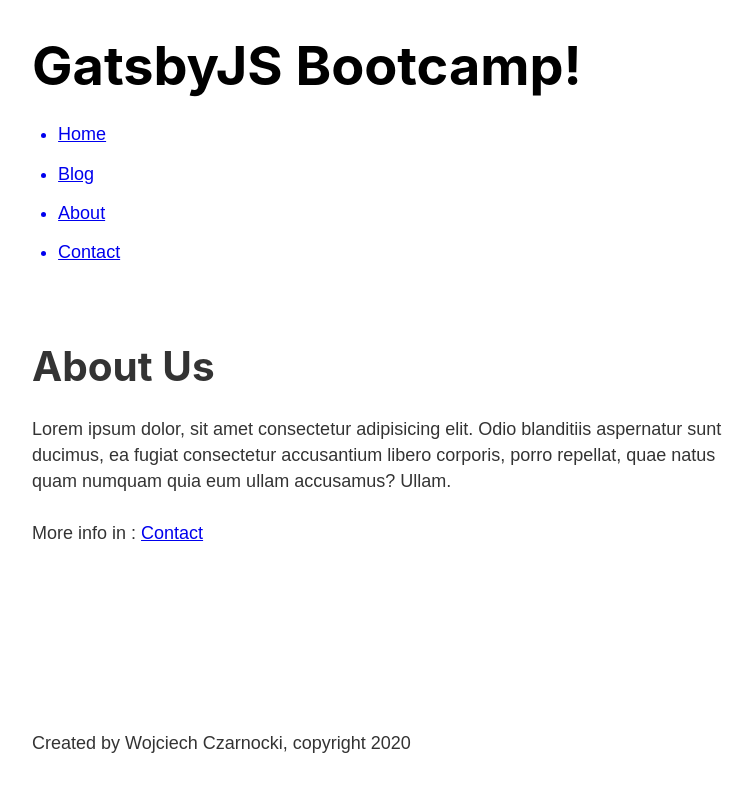
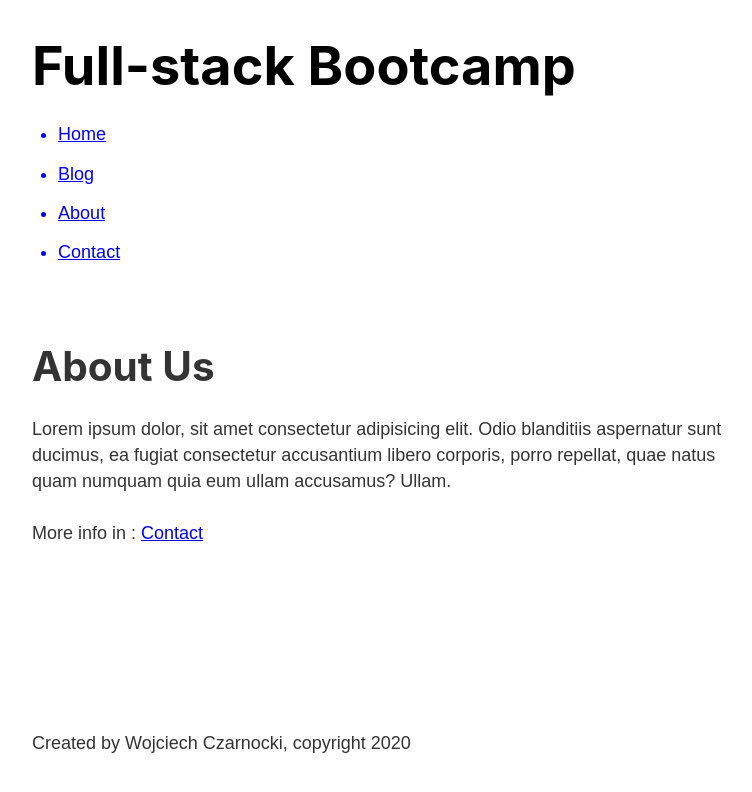
Before and after one commit to caren1/gatsby-intro, a Gatsby site: page /about in a window 1280 px wide. Shown: the whole page, without its empty margins (251-1003 px from the left). Built offline with nearby package versions, Linux system fonts and the light colour scheme; Gatsby itself is replaced by a stand-in of ours.

Commit message:
using gatsby graphql

```diff
--- a/gatsby-config.js
+++ b/gatsby-config.js
@@ -5,6 +5,9 @@
  */
 
 module.exports = {
-  /* Your site config here */
+  siteMetadata: {
+    title: 'Full-stack Bootcamp',
+    author: 'Wojciech Czarnocki'
+  },
   plugins: [`gatsby-plugin-sass`],
 }
--- a/src/components/footer.js
+++ b/src/components/footer.js
@@ -1,9 +1,23 @@
 import React from 'react'
+import { graphql, useStaticQuery } from 'gatsby'
 
 const Footer = () => {
+
+    const data = useStaticQuery(graphql`
+    query {
+        site{
+          siteMetadata{
+            author
+          }
+        }
+      }
+
+    `)
+
+
     return (
         <footer>
-            <p>Created by Wojciech Czarnocki, copyright 2020</p>
+            <p>Created by {data.site.siteMetadata.author}, copyright 2020</p>
         </footer>
     )
 }
--- a/src/components/header.js
+++ b/src/components/header.js
@@ -1,25 +1,55 @@
 import React from "react"
-import { Link } from "gatsby"
+import { Link, graphql, useStaticQuery } from "gatsby"
 
 // css modules practice => recommended way for gatsby
-import headerStyles from './header.module.scss'
+import headerStyles from "./header.module.scss"
 
 const Header = () => {
+  const data = useStaticQuery(graphql`
+    query {
+      site {
+        siteMetadata {
+          title
+        }
+      }
+    }
+  `)
+
   return (
     <header className={headerStyles.header}>
-      <h1><Link to="/" className={headerStyles.title}>GatsbyJS Bootcamp!</Link></h1>
+      <h1>
+        <Link to="/" className={headerStyles.title}>
+          {data.site.siteMetadata.title}
+        </Link>
+      </h1>
       <nav>
         <ul className={headerStyles.navList}>
-          <Link to="/" className={headerStyles.navItem} activeClassName={headerStyles.activeNavItem}>
+          <Link
+            to="/"
+            className={headerStyles.navItem}
+            activeClassName={headerStyles.activeNavItem}
+          >
             <li>Home</li>
           </Link>
-          <Link to="/blog" className={headerStyles.navItem} activeClassName={headerStyles.activeNavItem}>
+          <Link
+            to="/blog"
+            className={headerStyles.navItem}
+            activeClassName={headerStyles.activeNavItem}
+          >
             <li>Blog</li>
           </Link>
-          <Link to="/about" className={headerStyles.navItem} activeClassName={headerStyles.activeNavItem}>
+          <Link
+            to="/about"
+            className={headerStyles.navItem}
+            activeClassName={headerStyles.activeNavItem}
+          >
             <li>About</li>
           </Link>
-          <Link to="/contact" className={headerStyles.navItem} activeClassName={headerStyles.activeNavItem}>
+          <Link
+            to="/contact"
+            className={headerStyles.navItem}
+            activeClassName={headerStyles.activeNavItem}
+          >
             <li>Contact</li>
           </Link>
         </ul>
```
